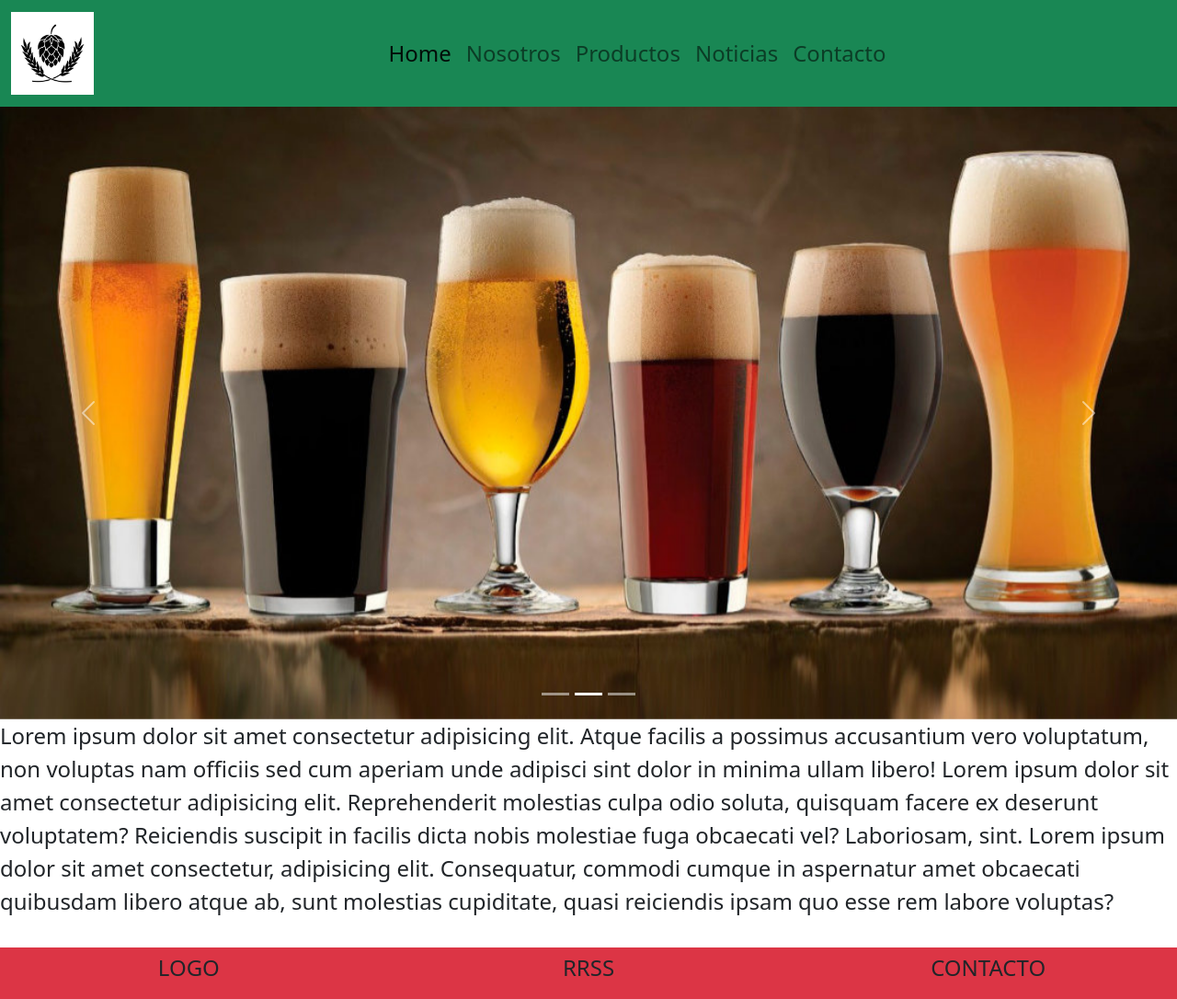
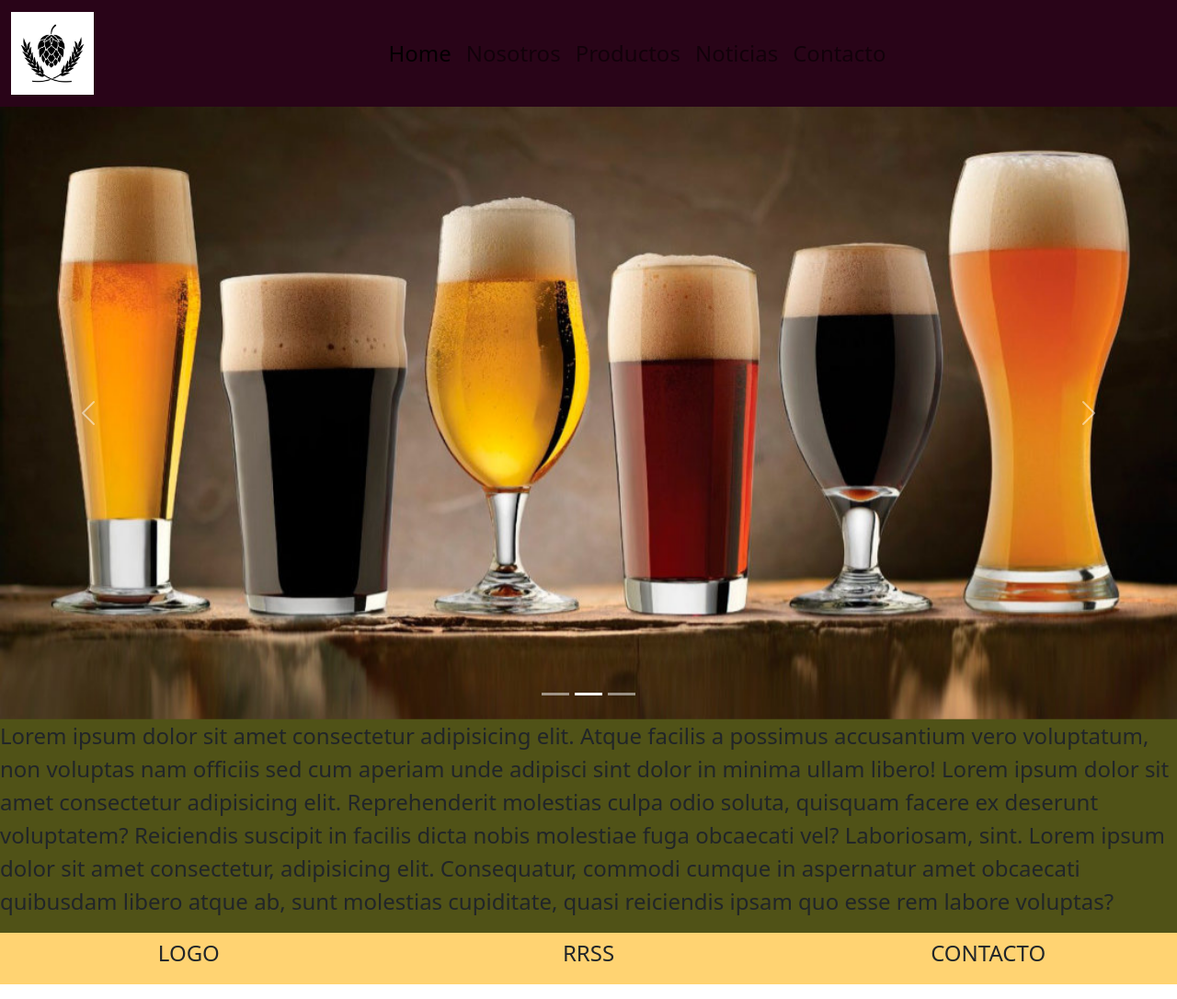
Before and after one commit to MauroQuirico/SASS-QuiricoMauro, a website: page pages/nosotros.html in a window 1280 px wide. Shown: the whole page at 92% size. Drawn offline with nearby package versions, Linux system fonts and the light colour scheme.

Commit message:
usamos sass

```diff
--- a/pages/nosotros.html
+++ b/pages/nosotros.html
@@ -16,9 +16,9 @@
 </head>
 
 <body>
-    <header class="bg-success">
+    <header>
         <!-- inicio de header -->
-        <nav class="navbar navbar-expand-lg navbar-light bg-success fs-4">
+        <nav class="navbar navbar-expand-lg navbar-light fs-4">
             <div class="container-fluid">
                 <a class="navbar-brand" href="#">
                     <img src="../assets/img/logo_lupulo.jpg" alt="logo" width="90" height="90">
@@ -99,10 +99,10 @@
         </div>
     </main>
     <!-- cierre de main -->
-    <footer class="bg-danger">
+    <footer>
         <!-- inicio de footer -->
         <div class="cointeiner">
-            <div class="row fs-4 mt-3">
+            <div class="row fs-4">
                 <div class="col-12 col-lg-4 text-center mt-1">
                     <p>LOGO</p>
                 </div>
--- /dev/null
+++ b/scss/style.scss
@@ -0,0 +1,13 @@
+$bg--header:#290418;
+$bg--main:#505217;
+$bg--footer:#FFD372;
+
+header{
+    background-color: $bg--header;
+}
+main{
+    background-color: $bg--main;
+}
+footer{
+    background-color: $bg--footer;
+}
```
Also changed, not shown: index.html (+3 -3 lines), package.json (added, +18 -0 lines), pages/contacto.html (+4 -4 lines), pages/noticias.html (+3 -3 lines), pages/producto.html (+3 -3 lines), css/estilo.css, 2 other files.
